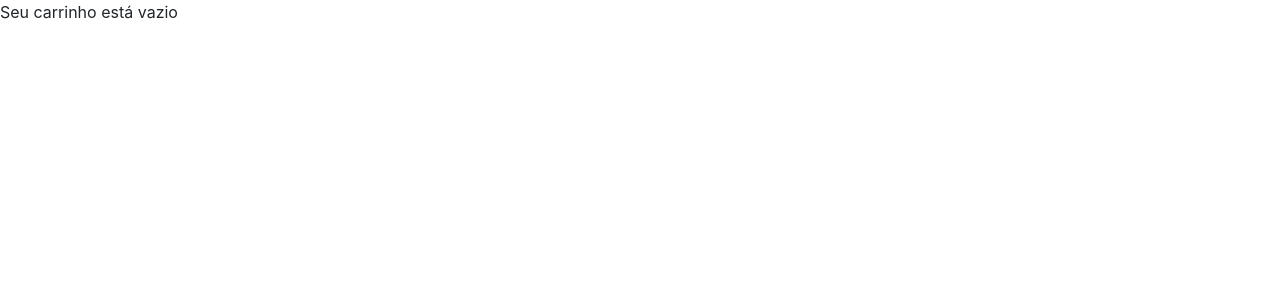
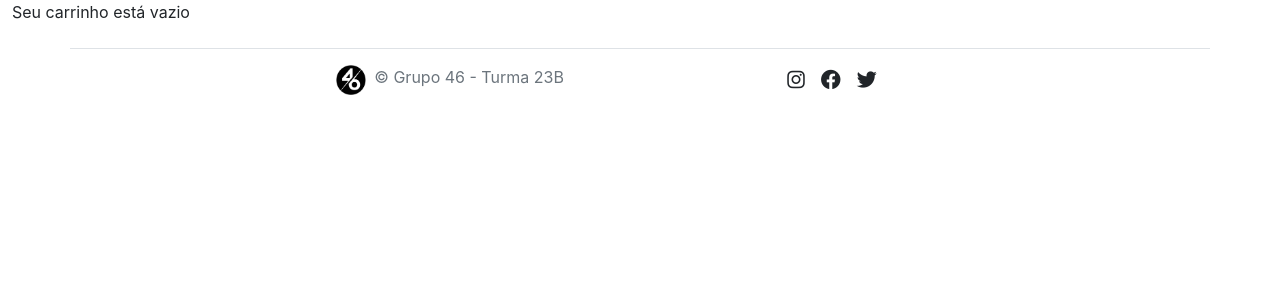
Before and after one commit to LuisRowe/onlineStore, a React (Create React App) app: page /cart in a window 1280 px wide. Shown: the top 300 px of the page. Built offline with nearby package versions, Linux system fonts and the light colour scheme.

Commit message:
Add main container-fluid

```diff
--- a/src/App.js
+++ b/src/App.js
@@ -1,17 +1,20 @@
 import React from 'react';
 import { BrowserRouter, Route, Switch } from 'react-router-dom';
 import './App.css';
+import Footer from './components/Footer';
 import Home from './pages/Home';
 import ShoppingCart from './pages/ShoppingCart';
-// import { getProductsFromCategoryAndQuery } from './services/api';
 
 function App() {
   return (
     <BrowserRouter>
-      <Switch>
-        <Route exact path="/" component={ Home } />
-        <Route exact path="/cart" component={ ShoppingCart } />
-      </Switch>
+      <main className="container-fluid">
+        <Switch>
+          <Route exact path="/" component={ Home } />
+          <Route exact path="/cart" component={ ShoppingCart } />
+        </Switch>
+        <Footer />
+      </main>
     </BrowserRouter>
   );
 }
```
